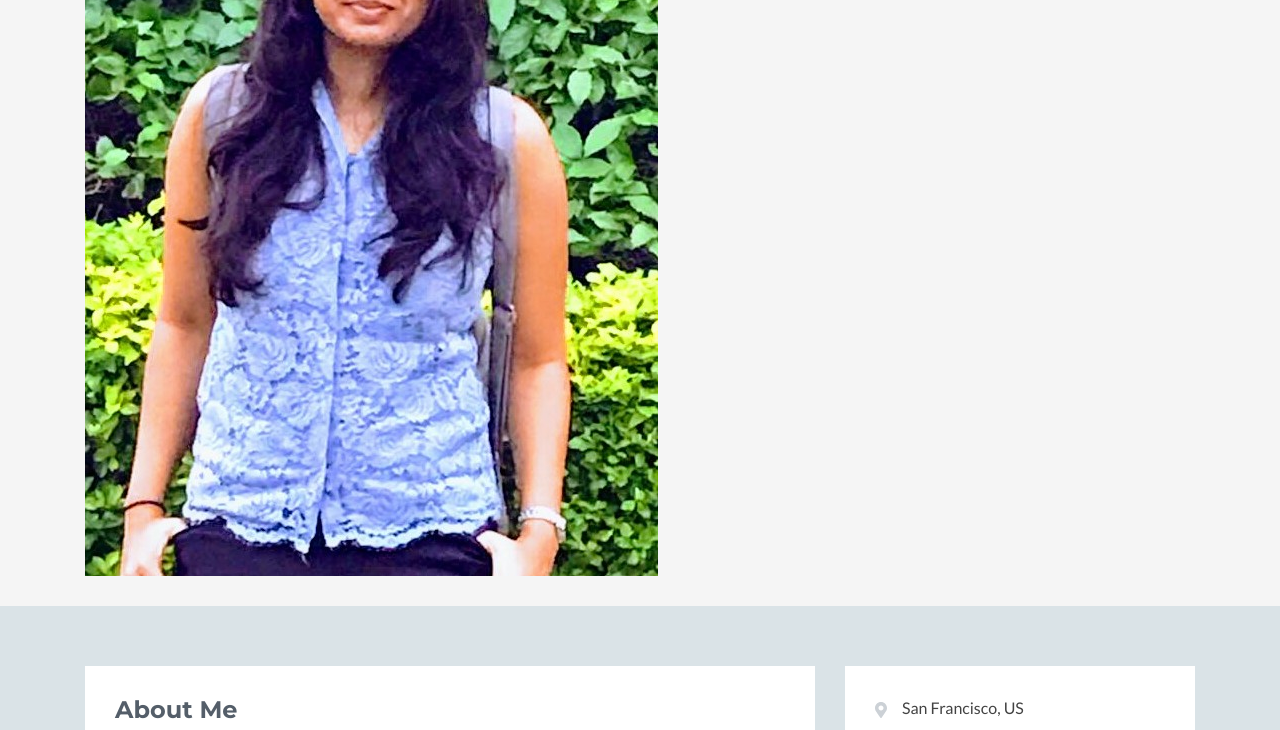
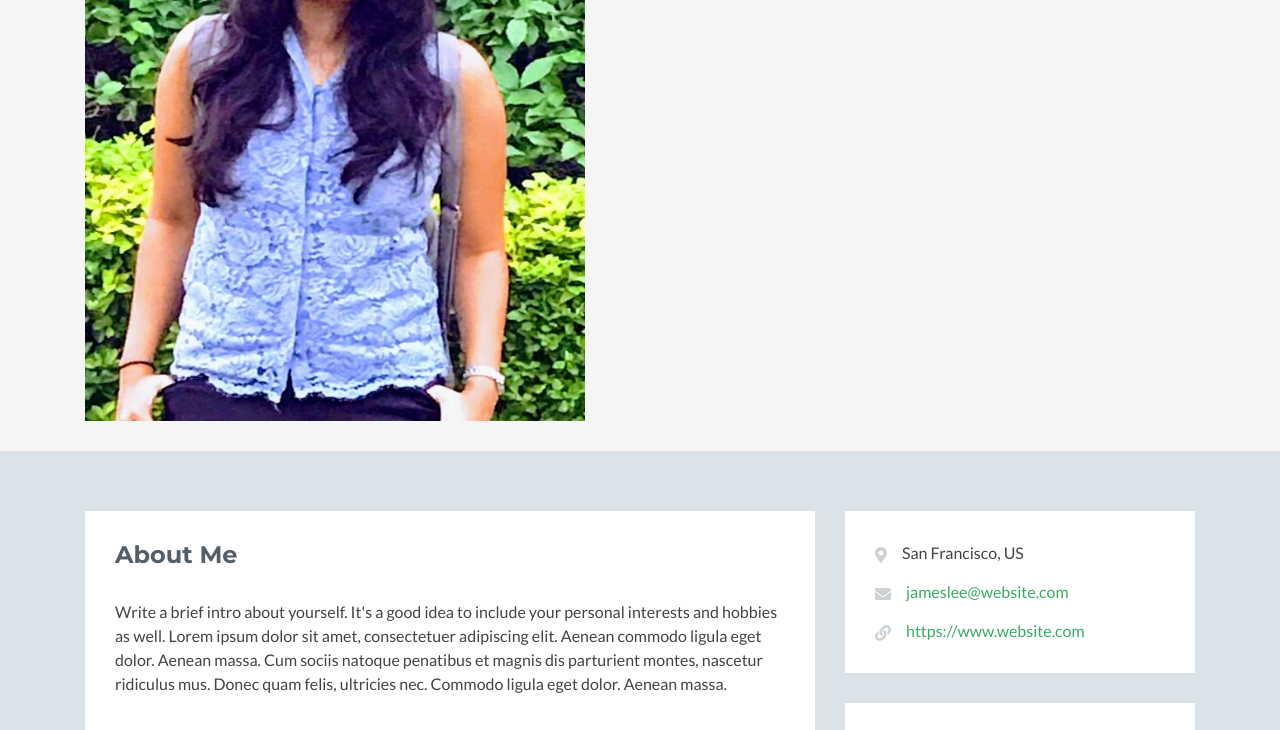
Before and after one commit to divija96/divija96.github.io, a plain HTML site: page index.html in a window 1280 px wide. Shown: the part 219-949 px from the top of the page. Drawn offline with nearby package versions, Linux system fonts and the light colour scheme; no server answers; some icons are missing.

Commit message:
changed image size

```diff
--- a/index.html
+++ b/index.html
@@ -34,7 +34,7 @@
     <!-- ******HEADER****** -->
     <header class="header">
         <div class="container clearfix">
-            <img class="profile-image img-fluid float-left" src="assets/images/profile.jpeg" alt="DN" />
+            <img class="profile-image img-fluid float-left" src="assets/images/profile.jpeg" alt="DN" style="width:500px;height:600px;"/>
             <div class="profile-content float-left">
                 <h1 class="name">Divija Nagaraju</h1>
                 <h2 class="desc">NLP and ML enthusiast</h2>
```
